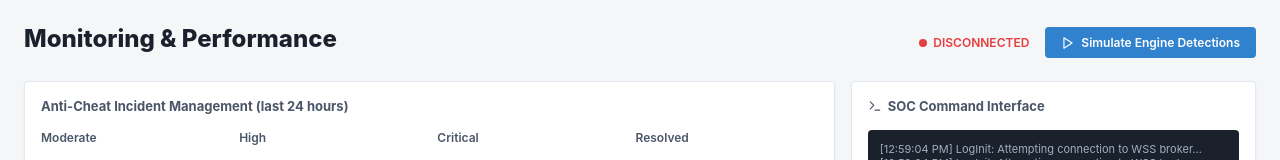
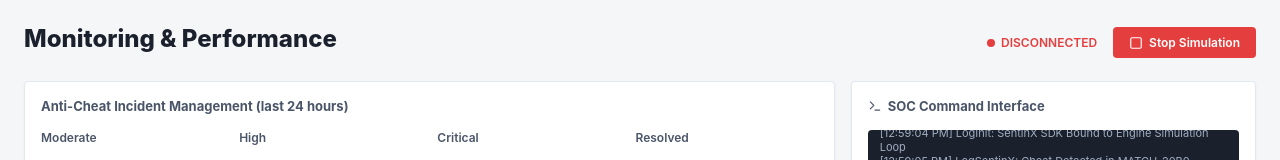
Before and after one commit to Vishwajeet2005/SentinelX, a React (Vite) app in the folder dashboard/: page / in a window 1280 px wide. Shown: the top 160 px of the page. Built offline with nearby package versions, Linux system fonts and the light colour scheme; no server answers.

Commit message:
Enable simulation by default

```diff
--- a/dashboard/src/App.jsx
+++ b/dashboard/src/App.jsx
@@ -25,7 +25,7 @@ function App() {
   const [alertsMap, setAlertsMap] = useState({});
   const alerts = useMemo(() => Object.values(alertsMap).slice(0, 15), [alertsMap]);
   const [selectedAlert, setSelectedAlert] = useState(null);
-  const [simMode, setSimMode] = useState(false);
+  const [simMode, setSimMode] = useState(true); // Default to true for impressive live demo
   const [connected, setConnected] = useState(false);
   const [logs, setLogs] = useState([]);
   const [cmdInput, setCmdInput] = useState('');
```
